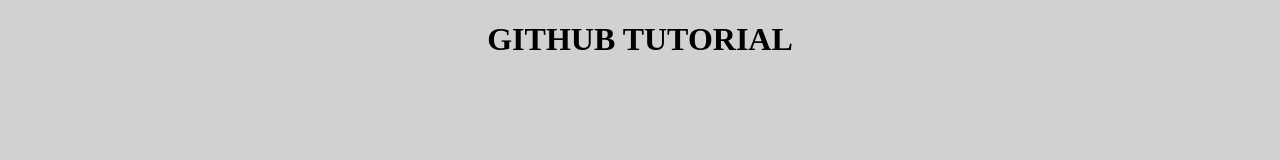
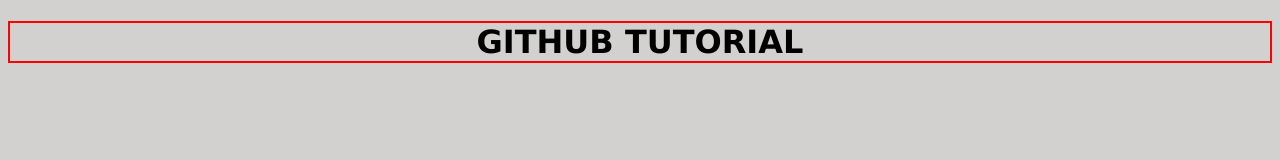
Before and after one commit to joshv523/githubTutorial, a plain HTML site: page index.html in a window 1280 px wide. Drawn offline with Linux system fonts and the light colour scheme.

Commit message:
changed header font and added border

```diff
--- a/style.css
+++ b/style.css
@@ -4,4 +4,6 @@ body {
 
 h1 {
   text-align: center;
+  font-family: Verdana, sans-serif;
+  border: 2px solid red;
 }
```
